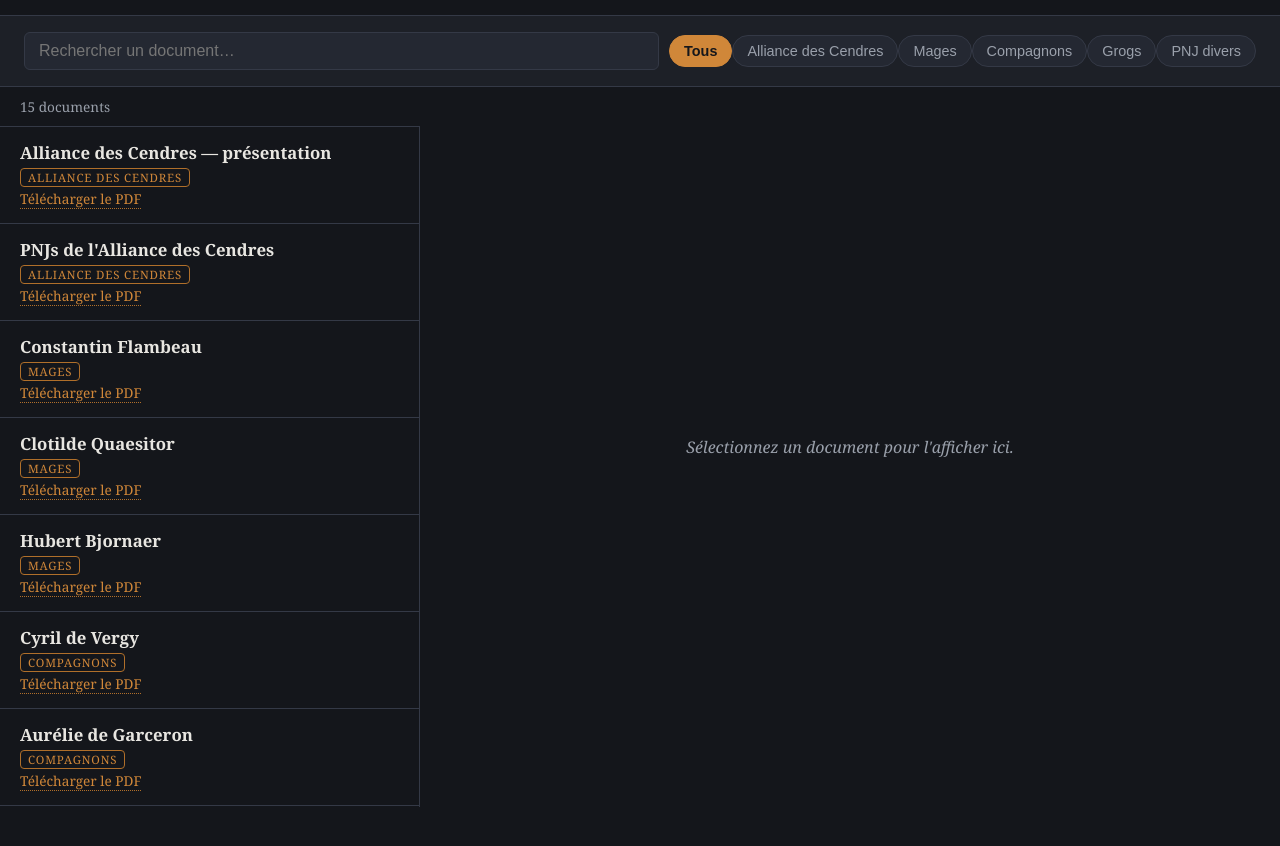
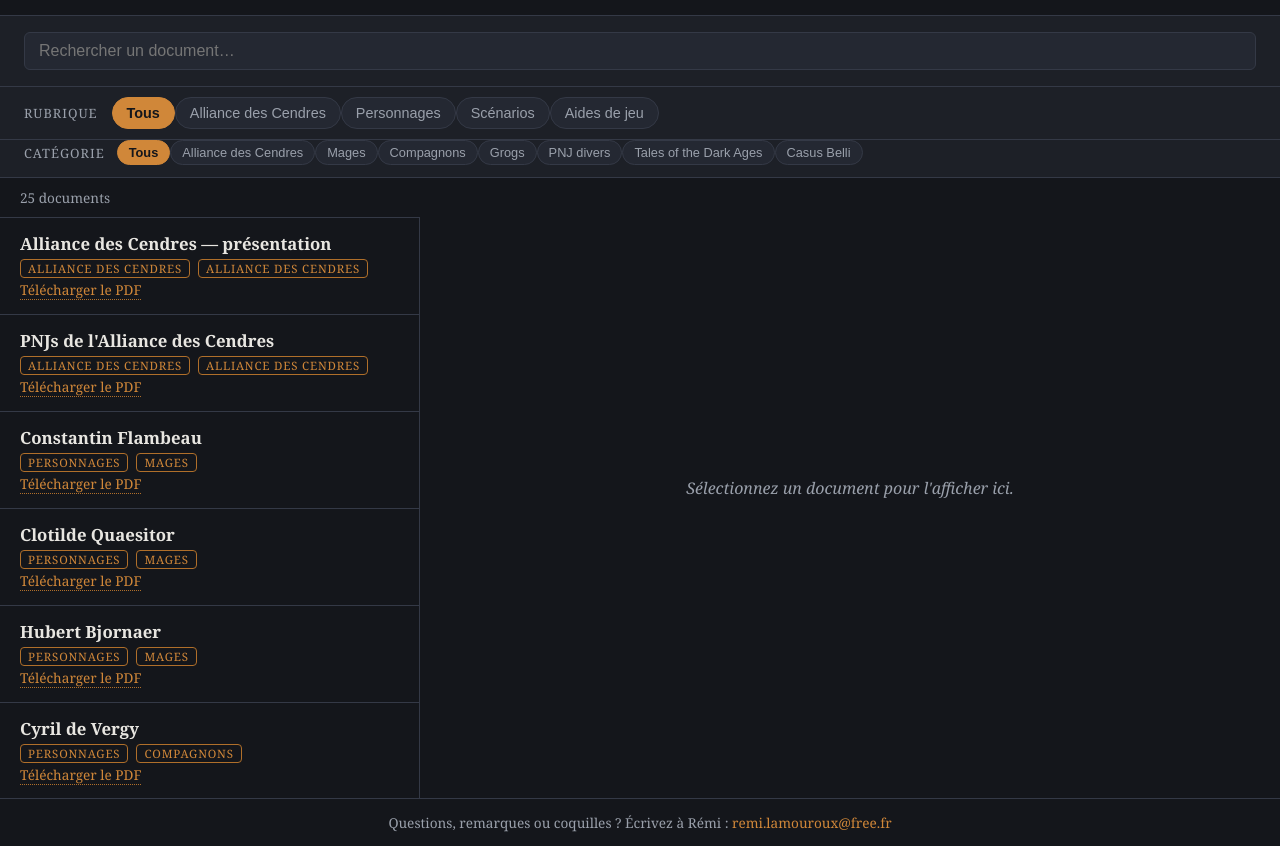
Before and after one commit to Remiflambeau/Alliance-des-Cendres, a plain HTML site: page index.html in a window 1280 px wide. Shown: the part 88-934 px from the top of the page. Before the commit the page ends 895 px from the top, so only its background shows below. Drawn offline with Linux system fonts and the light colour scheme.

Commit message:
Add files via upload

```diff
--- a/index.html
+++ b/index.html
@@ -16,12 +16,16 @@
   h1 span { color: var(--accent); }
   .subtitle { color: var(--muted); font-style: italic; font-size: .95rem; }
   .controls { padding: 16px 24px; display: flex; flex-wrap: wrap; gap: 10px; align-items: center; border-bottom: 1px solid var(--line); background: var(--panel); }
+  #blocRow { padding: 10px 24px; display: flex; flex-wrap: wrap; gap: 10px; align-items: center; border-bottom: 1px solid var(--line); background: var(--panel); }
+  #blocRow .label, #catsRow .label { color: var(--muted); font-size: .8rem; text-transform: uppercase; letter-spacing: 1px; margin-right: 4px; }
+  #catsRow { padding: 0 24px 12px; display: flex; flex-wrap: wrap; gap: 8px; align-items: center; border-bottom: 1px solid var(--line); background: var(--panel); }
   input[type="search"] { flex: 1; min-width: 220px; padding: 9px 14px; border-radius: 6px; border: 1px solid var(--line); background: var(--panel2); color: var(--text); font-size: 1rem; }
   .chip { padding: 7px 14px; border-radius: 999px; border: 1px solid var(--line); background: var(--panel2); color: var(--muted); cursor: pointer; font-size: .9rem; }
   .chip.active { background: var(--accent); border-color: var(--accent); color: #14161b; font-weight: bold; }
-  .layout { display: grid; grid-template-columns: minmax(300px, 420px) 1fr; gap: 0; min-height: calc(100vh - 120px); }
+  .chip.small { padding: 4px 11px; font-size: .8rem; }
+  .layout { display: grid; grid-template-columns: minmax(300px, 420px) 1fr; gap: 0; min-height: calc(100vh - 220px); }
   @media (max-width: 800px) { .layout { grid-template-columns: 1fr; } #preview { height: 60vh; } }
-  #list { border-right: 1px solid var(--line); max-height: calc(100vh - 120px); overflow-y: auto; }
+  #list { border-right: 1px solid var(--line); max-height: calc(100vh - 220px); overflow-y: auto; }
   .doc { padding: 14px 20px; border-bottom: 1px solid var(--line); cursor: pointer; }
   .doc:hover { background: var(--panel); }
   .doc.selected { background: var(--panel2); border-left: 4px solid var(--accent); }
@@ -34,6 +38,8 @@
   #preview iframe { width: 100%; height: 100%; border: 0; background: #2a2e37; }
   #previewHint { position: absolute; inset: 0; display: flex; align-items: center; justify-content: center; color: var(--muted); font-style: italic; padding: 24px; text-align: center; }
   .count { color: var(--muted); font-size: .85rem; padding: 10px 20px; border-bottom: 1px solid var(--line); }
+  footer { text-align: center; color: var(--muted); font-size: .85rem; padding: 14px 20px; border-top: 1px solid var(--line); }
+  footer a { color: var(--accent); text-decoration: none; }
 </style>
 </head>
 <body>
@@ -47,8 +53,10 @@
 
 <div class="controls">
   <input type="search" id="search" placeholder="Rechercher un document…" />
-  <div id="cats"></div>
 </div>
+
+<div id="blocRow"><span class="label">Rubrique</span><span id="blocs"></span></div>
+<div id="catsRow"><span class="label">Catégorie</span><span id="cats"></span></div>
 
 <div class="layout">
   <div>
@@ -61,63 +69,93 @@
   </div>
 </div>
 
+<footer>Questions, remarques ou coquilles ? Écrivez à Rémi : <a href="mailto:remi.lamouroux@free.fr">remi.lamouroux@free.fr</a></footer>
+
 <script>
 /* ============================================================
    CONFIGURATION — c'est ici qu'on ajoute les PDF.
    Déposez vos fichiers PDF à la racine du dépôt, à côté de ce
    fichier index.html, puis ajoutez une entrée par document :
-   { titre, categorie, fichier (chemin), description (optionnel) }
+   { titre, bloc, categorie, fichier }
+   Le "bloc" est la grande rubrique (Scénarios, Personnages...),
+   la "categorie" est le sous-menu à l'intérieur du bloc.
    ============================================================ */
 const DOCS = [
-  { titre: "Alliance des Cendres — présentation", categorie: "Alliance des Cendres", fichier: "Alliance des Cendres .pdf" },
-  { titre: "PNJs de l'Alliance des Cendres", categorie: "Alliance des Cendres", fichier: "Pnjs de l'Alliance des Cendres.pdf" },
-  { titre: "Constantin Flambeau", categorie: "Mages", fichier: "Constantin Flambeau.pdf" },
-  { titre: "Clotilde Quaesitor", categorie: "Mages", fichier: "Clotilde Quaesitor .pdf" },
-  { titre: "Hubert Bjornaer", categorie: "Mages", fichier: "Hubert Bjornaer.pdf" },
-  { titre: "Cyril de Vergy", categorie: "Compagnons", fichier: "Cyril de Vergy.pdf" },
-  { titre: "Aurélie de Garceron", categorie: "Compagnons", fichier: "Aurelie de Garceron .pdf" },
-  { titre: "Thibault", categorie: "Compagnons", fichier: "Thibault.pdf" },
-  { titre: "Armand le colosse", categorie: "Grogs", fichier: "Armand le colosse .pdf" },
-  { titre: "Gisèle joueuse de couteaux", categorie: "Grogs", fichier: "Gisele joueuse de couteaux .pdf" },
-  { titre: "Jacques dents moisies", categorie: "Grogs", fichier: "Jacques dents moisies .pdf" },
-  { titre: "Minerva", categorie: "Grogs", fichier: "Minerva .pdf" },
-  { titre: "Auriana", categorie: "Grogs", fichier: "Auriana .pdf" },
-  { titre: "Pietro", categorie: "Grogs", fichier: "Pietro .pdf" },
-  { titre: "Toque Rouge — Alois de Blois", categorie: "PNJ divers", fichier: "Toque Rouge Alois de Blois.pdf" },
+  { titre: "Alliance des Cendres — présentation", bloc: "Alliance des Cendres", categorie: "Alliance des Cendres", fichier: "Alliance des Cendres .pdf" },
+  { titre: "PNJs de l'Alliance des Cendres", bloc: "Alliance des Cendres", categorie: "Alliance des Cendres", fichier: "Pnjs de l'Alliance des Cendres.pdf" },
+  { titre: "Constantin Flambeau", bloc: "Personnages", categorie: "Mages", fichier: "Constantin Flambeau.pdf" },
+  { titre: "Clotilde Quaesitor", bloc: "Personnages", categorie: "Mages", fichier: "Clotilde Quaesitor .pdf" },
+  { titre: "Hubert Bjornaer", bloc: "Personnages", categorie: "Mages", fichier: "Hubert Bjornaer.pdf" },
+  { titre: "Cyril de Vergy", bloc: "Personnages", categorie: "Compagnons", fichier: "Cyril de Vergy.pdf" },
+  { titre: "Aurélie de Garceron", bloc: "Personnages", categorie: "Compagnons", fichier: "Aurelie de Garceron .pdf" },
+  { titre: "Thibault", bloc: "Personnages", categorie: "Compagnons", fichier: "Thibault.pdf" },
+  { titre: "Armand le colosse", bloc: "Personnages", categorie: "Grogs", fichier: "Armand le colosse .pdf" },
+  { titre: "Gisèle joueuse de couteaux", bloc: "Personnages", categorie: "Grogs", fichier: "Gisele joueuse de couteaux .pdf" },
+  { titre: "Jacques dents moisies", bloc: "Personnages", categorie: "Grogs", fichier: "Jacques dents moisies .pdf" },
+  { titre: "Minerva", bloc: "Personnages", categorie: "Grogs", fichier: "Minerva .pdf" },
+  { titre: "Auriana", bloc: "Personnages", categorie: "Grogs", fichier: "Auriana .pdf" },
+  { titre: "Pietro", bloc: "Personnages", categorie: "Grogs", fichier: "Pietro .pdf" },
+  { titre: "Toque Rouge — Alois de Blois", bloc: "Personnages", categorie: "PNJ divers", fichier: "Toque Rouge Alois de Blois.pdf" },
+  { titre: "Langue de vipère", bloc: "Scénarios", categorie: "Tales of the Dark Ages", fichier: "Langue de vipère.pdf" },
+  { titre: "Héritage", bloc: "Scénarios", categorie: "Tales of the Dark Ages", fichier: "Heritage Ars Magica.pdf" },
+  { titre: "Bosquet des crânes", bloc: "Scénarios", categorie: "Tales of the Dark Ages", fichier: "Bosquet de Cranes.pdf" },
+  { titre: "La Goule de Saint Lazare", bloc: "Scénarios", categorie: "Tales of the Dark Ages", fichier: "La goule de Saint Lazarre.pdf" },
+  { titre: "Beaucoup de bruit pour rien", bloc: "Scénarios", categorie: "Casus Belli", fichier: "Beaucoup de bruit pour rien.pdf" },
+  { titre: "Le Fou de Dieu", bloc: "Scénarios", categorie: "Casus Belli", fichier: "Le Fou de Dieu.pdf" },
+  { titre: "Aide de jeu — Langue de vipère", bloc: "Aides de jeu", categorie: "Tales of the Dark Ages", fichier: "Aides de jeux Langue de Vipere.pdf" },
+  { titre: "Aide de jeu — Héritage", bloc: "Aides de jeu", categorie: "Tales of the Dark Ages", fichier: "Aide de jeu Héritage.pdf" },
+  { titre: "Aide de jeu — Bosquet des crânes", bloc: "Aides de jeu", categorie: "Tales of the Dark Ages", fichier: "Aide de jeu Bosquet des cranes.pdf" },
+  { titre: "Aide de jeu — La Goule de Saint Lazare", bloc: "Aides de jeu", categorie: "Tales of the Dark Ages", fichier: "Aides de jeux Goule de Saint Lazare.pdf" },
 ];
 
 /* -------- Rien à modifier ci-dessous -------- */
 const searchEl = document.getElementById("search");
+const blocsEl = document.getElementById("blocs");
 const catsEl = document.getElementById("cats");
 const listEl = document.getElementById("list");
 const countEl = document.getElementById("count");
 const viewer = document.getElementById("viewer");
 const hint = document.getElementById("previewHint");
+let activeBloc = "Tous";
 let activeCat = "Tous";
 let selected = null;
 
-const categories = ["Tous", ...Array.from(new Set(DOCS.map(d => d.categorie)))];
+const blocs = ["Tous", ...Array.from(new Set(DOCS.map(d => d.bloc)))];
 
-function chips() {
+function catsFor(bloc) {
+  if (bloc === "Tous") return Array.from(new Set(DOCS.map(d => d.categorie)));
+  return Array.from(new Set(DOCS.filter(d => d.bloc === bloc).map(d => d.categorie)));
+}
+
+function renderChips() {
+  blocsEl.innerHTML = "";
+  blocs.forEach(b => {
+    const el = document.createElement("button");
+    el.className = "chip" + (b === activeBloc ? " active" : "");
+    el.textContent = b;
+    el.onclick = () => { activeBloc = b; activeCat = "Tous"; render(); };
+    blocsEl.appendChild(el);
+  });
   catsEl.innerHTML = "";
-  categories.forEach(c => {
-    const b = document.createElement("button");
-    b.className = "chip" + (c === activeCat ? " active" : "");
-    b.textContent = c;
-    b.onclick = () => { activeCat = c; render(); };
-    catsEl.appendChild(b);
+  ["Tous", ...catsFor(activeBloc)].forEach(c => {
+    const el = document.createElement("button");
+    el.className = "chip small" + (c === activeCat ? " active" : "");
+    el.textContent = c;
+    el.onclick = () => { activeCat = c; render(); };
+    catsEl.appendChild(el);
   });
 }
 
 function matches(d) {
   const q = searchEl.value.trim().toLowerCase();
+  const okBloc = activeBloc === "Tous" || d.bloc === activeBloc;
   const okCat = activeCat === "Tous" || d.categorie === activeCat;
-  const okQ = !q || (d.titre + " " + (d.description || "") + " " + d.categorie).toLowerCase().includes(q);
-  return okCat && okQ;
+  const okQ = !q || (d.titre + " " + d.bloc + " " + d.categorie).toLowerCase().includes(q);
+  return okBloc && okCat && okQ;
 }
 
 function render() {
-  chips();
+  renderChips();
   listEl.innerHTML = "";
   const shown = DOCS.filter(matches);
   countEl.textContent = shown.length + " document" + (shown.length > 1 ? "s" : "");
@@ -126,7 +164,7 @@ function render() {
     div.className = "doc" + (selected === d ? " selected" : "");
     div.innerHTML =
       "<h3>" + d.titre + "</h3>" +
-      '<div class="meta"><span class="badge">' + d.categorie + "</span>" + (d.description || "") + "</div>" +
+      '<div class="meta"><span class="badge">' + d.bloc + "</span><span class=\"badge\">" + d.categorie + "</span></div>" +
       '<a class="dl" href="' + d.fichier + '" download>Télécharger le PDF</a>';
     div.onclick = (e) => {
       if (e.target.tagName === "A") return;
@@ -144,7 +182,5 @@ searchEl.addEventListener("input", render);
 render();
 </script>
 
-<script type="module" src="https://static.cloudflareinsights.com/beacon.min.js/vce701823e78c4301a35b7e07294d87301792088814092" integrity="sha512-UKNk8GbxkABxKcXYuLkO16EleLGUkcvJWtpSNmExE0Too3ZaFAxTscNWEc1OdAv5/BikHawapSCaiD2XCmp+Bw==" nonce="7hazQnXkguUliQK5abJnvQ==" data-cf-beacon='{"version":"2024.11.0","token":"36b4216ae2dc4d5488c249161e71fe1e","spa":2}' crossorigin="anonymous"></script>
-<script type="module" src="https://static.cloudflareinsights.com/beacon.min.js/vce701823e78c4301a35b7e07294d87301792088814092" integrity="sha512-UKNk8GbxkABxKcXYuLkO16EleLGUkcvJWtpSNmExE0Too3ZaFAxTscNWEc1OdAv5/BikHawapSCaiD2XCmp+Bw==" nonce="rEbaCzaWRIJWzjGb9RcLZQ==" data-cf-beacon='{"version":"2024.11.0","token":"36b4216ae2dc4d5488c249161e71fe1e","spa":2}' crossorigin="anonymous"></script>
 </body>
 </html>
```
